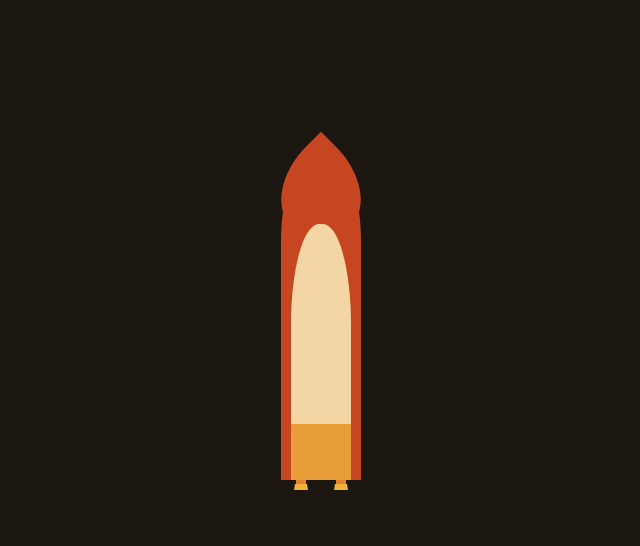
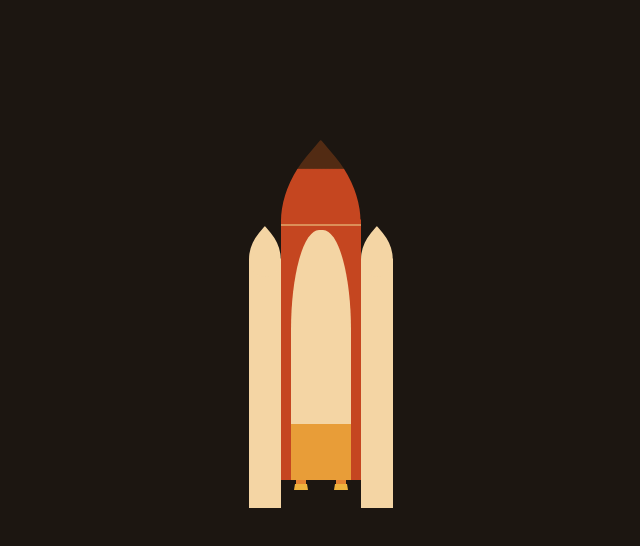
Before and after one commit to jimmaaay/CSS-Space-Scene, a plain HTML site: page space.html in a window 1280 px wide. Shown: the whole page, without its empty margins (319-959 px from the left). Drawn offline with Linux system fonts and the light colour scheme.

Commit message:
fly away bitch

```diff
--- a/space.html
+++ b/space.html
@@ -21,9 +21,8 @@ body {
 }
 
 
-
 .space-shuttle {
-  height: 25.6em;
+  height: 25em;
   width: 6em;
   background: #f4d5a4;
   margin: 0 auto;
@@ -64,9 +63,6 @@ body {
   width: 1em;
   height: 0.4em;
   background: #e68431;
-  /* border-bottom: 0.5em solid #e68431;
-  border-left: 0.1em solid transparent;
-  border-right: 0.1em solid transparent; */
 }
 
 .space-shuttle__engine::after {
@@ -85,24 +81,33 @@ body {
 .big-rocket-ting {
   height: 33em;
   width: 8em;
-  background:#c54620;
+  background: linear-gradient(transparent 6.9em, #c54620 7em);
   margin: 0 auto;
   position: relative;
-  border-top-left-radius: 4em 9em;
-  border-top-right-radius: 4em 9em;
-  /* border-top-left-radius: 3.8em 11em; */
-  /* border-top-right-radius: 3.8em 11em; */
+  border-top-left-radius: 7em 9em;
+  border-top-right-radius: 7em 9em;
+}
+
+.big-rocket-ting::after {
+  content: '';
+  display: block;
+  position: absolute;
+  left: 0;
+  right: 0;
+  background: #db8f58;
+  height: 0.2em;
+  z-index: 1;
+  top: 7.4em;
 }
 
 .big-rocket-ting__nose {
-  border-radius: 80% 0 55% 50% / 55% 0 80% 50%;
-  background: #c54620;
-  transform: translateX(-50%) rotate(-45deg);
-  width: 110%;
-
+  border-radius: 80% 0.2em 55% 50% / 55% 0.2em 80% 50%;
+  transform: translateX(-50%) scaleY(1.2) rotate(-45deg);
+  width: 110.5%;
   position: absolute;
-  top: 0;
+  top: 2em;
   left: 50%;
+  background: linear-gradient(-135deg, #522b13 2.4em, #c54620 2.5em);
 }
 
 .big-rocket-ting__nose::before {
@@ -110,19 +115,39 @@ body {
   padding-bottom: 100%;
   display: block;
 }
-/*
-.big-rocket-ting::before {
+
+.side-booster {
+  height: 28em;
+  background: #f4d5a4;
+  width: 3.2em;
+  position: absolute;
+  bottom: -2.8em;
+  background: linear-gradient(transparent 3em, #f4d5a4 3.1em);
+}
+
+.side-booster--left {
+  right: 100%;
+}
+
+.side-booster--right {
+  left: 100%;
+}
+
+.side-booster__nose {
+  position: absolute;
+  top: 1em;
+  left: 50%;
+  transform: translateX(-50%) scaleY(1.2) rotate(-45deg);
+  background: #f4d5a4;
+  width: 110%;
+  border-radius: 80% 0.1em 55% 50% / 55% 0.1em 80% 50%;
+}
+
+.side-booster__nose::before {
   content: '';
   display: block;
-  position: absolute;
-  left: 0;
-  right: 0;
-  bottom: 100%;
-
-
-
-
-} */
+  padding-bottom: 100%;
+}
 
 </style>
 
@@ -136,6 +161,15 @@ body {
       </footer>
     </section>
 
+
+    <section class="side-booster side-booster--left">
+      <header class="side-booster__nose"></header>
+    </section>
+
+    <section class="side-booster side-booster--right">
+      <header class="side-booster__nose"></header>
+    </section>
+
   </div>
 
 
```
